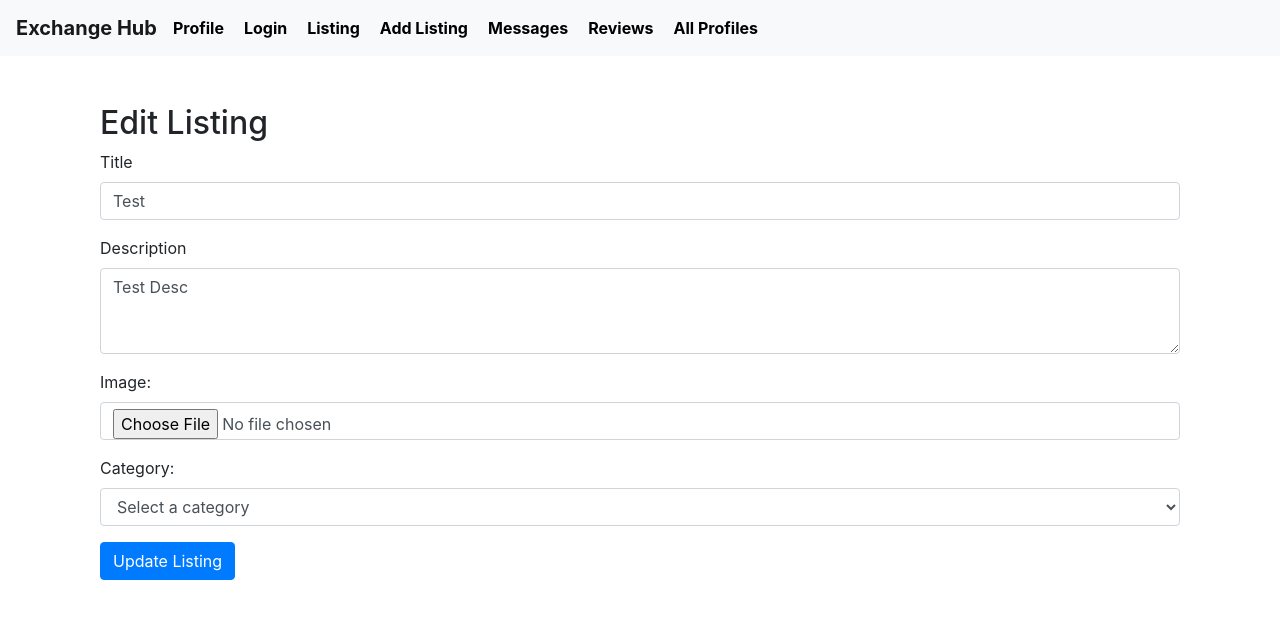
After one commit to salnahass/https---github.com-salnahass-login, a Flask app: page /edit-listing/1 in a window 1280 px wide. The commit adds this page. Shown: the top 619 px of the page. Run offline with Flask 3, Linux system fonts and the light colour scheme; data comes from the database, SQL or seed files in the repository; both versions use the stored data as it was after the commit; some libraries are stand-ins or nearby versions.

Commit message:
edit and delete listing

```diff
--- a/app.py
+++ b/app.py
@@ -542,6 +542,62 @@ def add_listing():
 
     return render_template('add_listing.html')
 
+@app.route('/edit-listing/<int:listing_id>', methods=['GET', 'POST'])
+def edit_listing(listing_id):
+    conn = sqlite3.connect('database.db')
+    cur = conn.cursor()
+
+    if request.method == 'POST':
+        # Retrieve form data
+        title = request.form.get('title')
+        description = request.form.get('description')
+        image = request.files['image']
+        category = request.form.get('category')
+        # ... other fields as necessary ...
+        if image and allowed_file(image.filename):
+            filename = secure_filename(image.filename)
+            image_path = os.path.join(app.config['UPLOAD_FOLDER'], filename)
+            image.save(image_path)
+            image_url = url_for('uploaded_file', filename=filename)
+        else:
+            image_url = ''  # or a default image URL if you prefer
+
+        # Update the listing in the database
+        cur.execute("UPDATE Listing SET title=?, description=?, images=?, category=? WHERE listingID=?",
+                    (title, description, image_url, category, listing_id))
+        conn.commit()
+
+        # Redirect to the profile page after update
+        return redirect(url_for('profile'))
+
+    else:
+        # Retrieve the listing details for editing
+        cur.execute("SELECT * FROM Listing WHERE listingID=?", (listing_id,))
+        row = cur.fetchone()
+
+        if row:
+            # Convert the tuple to a dictionary
+            columns = [column[0] for column in cur.description]
+            listing = dict(zip(columns, row))
+        else:
+            listing = None
+
+        conn.close()
+
+        # Render the edit listing form with the current details
+    return render_template('edit_listing.html', listing=listing)
+
+@app.route('/delete-listing/<int:listing_id>')
+def delete_listing(listing_id):
+    # Delete the listing from the database
+    conn = sqlite3.connect('database.db')
+    cur = conn.cursor()
+    cur.execute("DELETE FROM Listing WHERE listingID=?", (listing_id,))
+    conn.commit()
+    conn.close()
+
+    return redirect(url_for('profile'))
+
 def allowed_file(filename):
     return '.' in filename and \
            filename.rsplit('.', 1)[1].lower() in {'png', 'jpg', 'jpeg', 'gif'}
--- /dev/null
+++ b/templates/edit_listing.html
@@ -0,0 +1,37 @@
+{% extends 'layout.html' %}
+
+{% block title %}Edit Listing{% endblock %}
+
+{% block content %}
+<div class="container mt-5">
+    <h2>Edit Listing</h2>
+    <form method="POST" action="{{ url_for('edit_listing', listing_id=listing.listingID) }}" enctype="multipart/form-data">
+        <div class="form-group">
+            <label for="title">Title</label>
+            <input type="text" class="form-control" id="title" name="title" value="{{ listing.title }}" required>
+        </div>
+        <div class="form-group">
+            <label for="description">Description</label>
+            <textarea class="form-control" id="description" name="description" rows="3" required>{{ listing.description }}</textarea>
+        </div>
+        <div class="form-group">
+            <label for="images">Image:</label>
+            <input type="file" class="form-control" name="image" accept="image/*">
+        </div>
+        <div class="form-group">
+            <label for="category">Category:</label>
+            <select class="form-control" name="category" required>
+                <option value="">Select a category</option>
+                <option value="electronics">Electronics</option>
+                <option value="furniture">Furniture</option>
+                <option value="clothing">Clothing</option>
+                <option value="books">Books</option>
+                <option value="sports">Sports Equipment</option>
+                <!-- Add more categories as needed -->
+            </select>
+        </div>
+        <!-- Include other fields as necessary -->
+        <button type="submit" class="btn btn-primary">Update Listing</button>
+    </form>
+</div>
+{% endblock %}
```
Also changed, not shown: templates/profile.html (+40 -35 lines), database.db.
